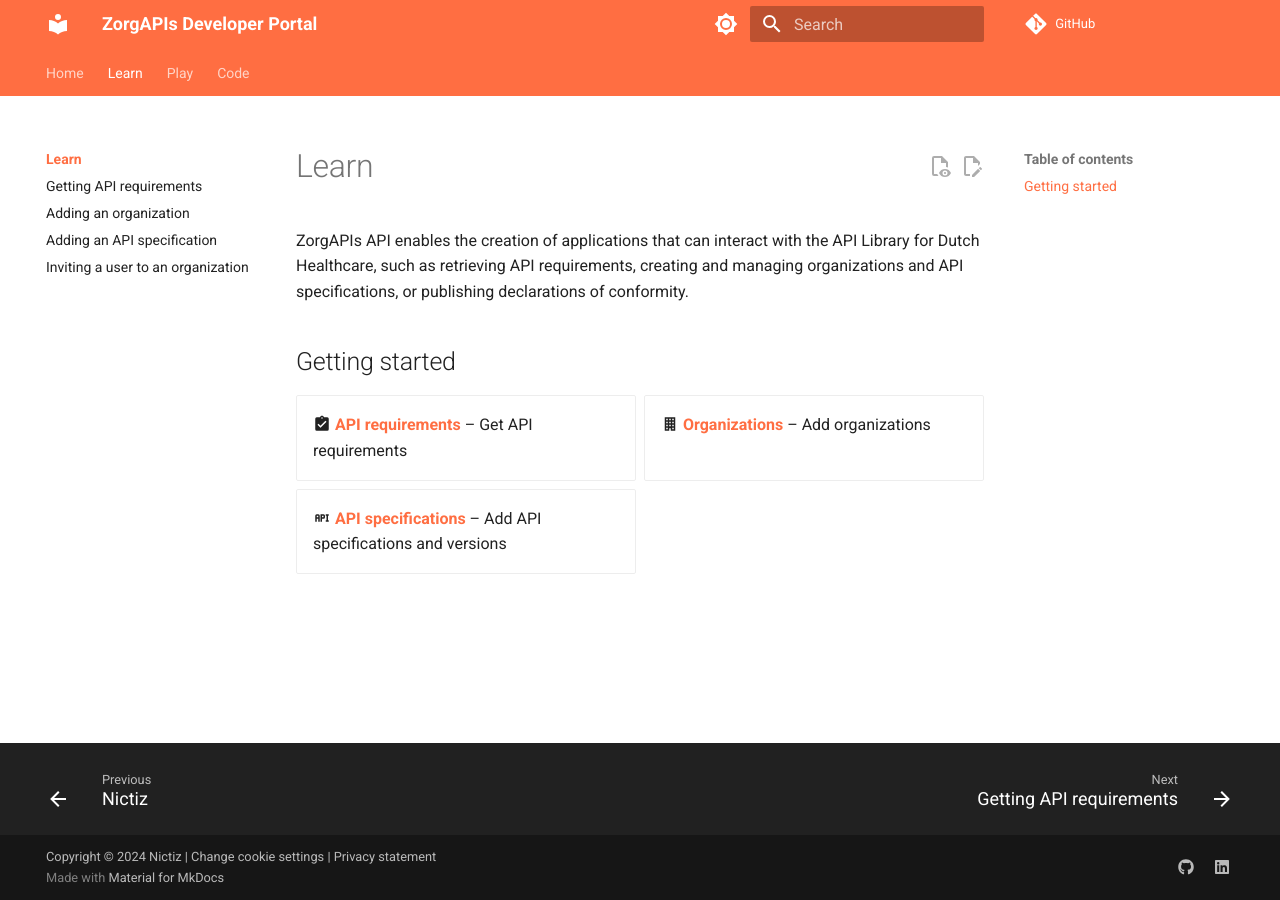
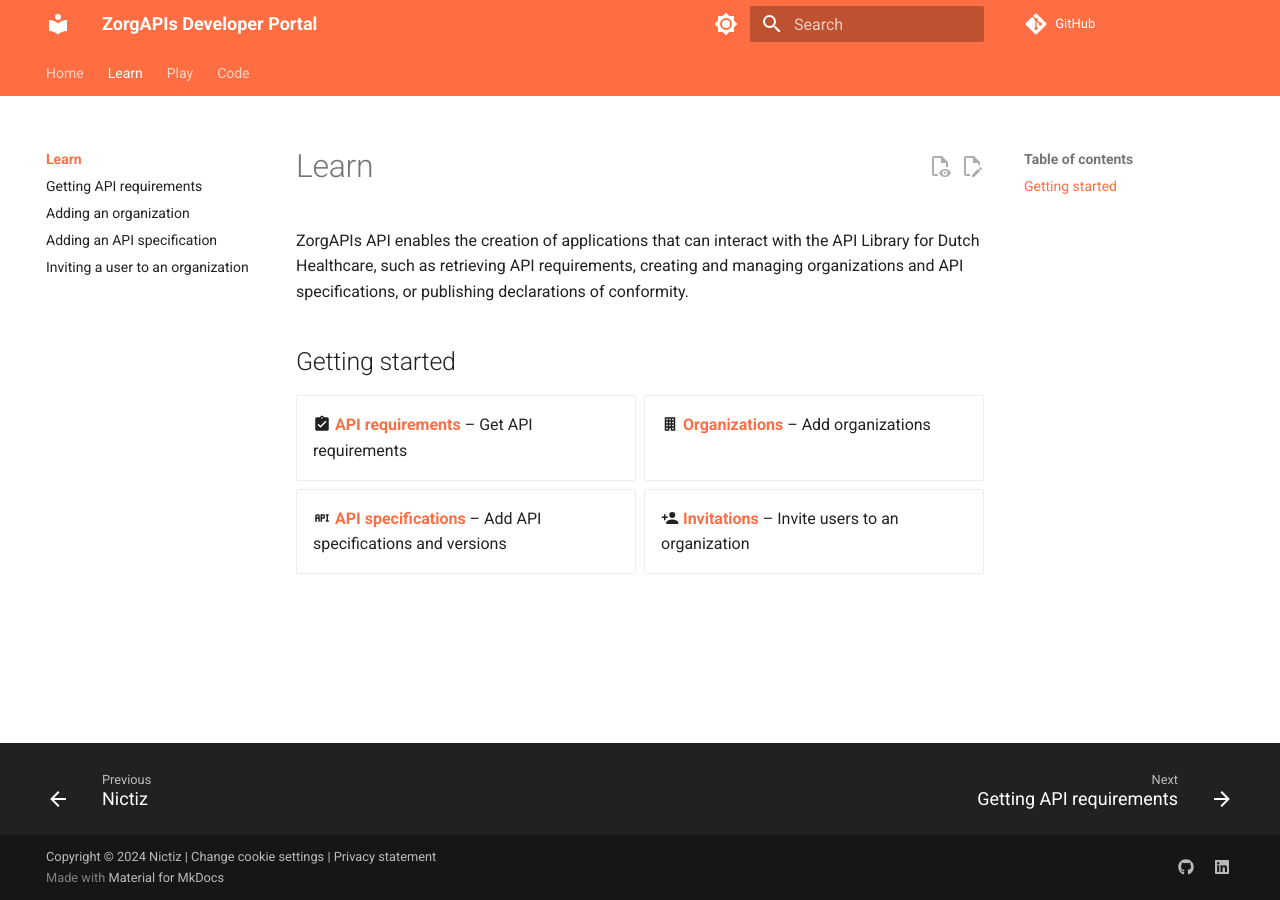
Before and after one commit to Nictiz/zorgapis-docs, an MkDocs documentation site: the page built from docs/learn/index.md, in a window 1280 px wide. Built offline with MkDocs 1.6.1 and Material for MkDocs 9.7.7, drawn with Linux system fonts in a browser that asks for light colours; comment, search, counter and statistics services are not loaded.

Commit message:
Add 'Invitations' card to page 'Learn'

```diff
--- a/docs/learn/index.md
+++ b/docs/learn/index.md
@@ -11,5 +11,6 @@
 - :material-clipboard-check: **[API requirements](./getting-api-requirements.md)** – Get API requirements
 - :material-office-building: **[Organizations](./adding-an-organization.md)** – Add organizations
 - :material-api: **[API specifications](./adding-an-api-specification.md)** – Add API specifications and versions
+- :material-account-plus: **[Invitations](./inviting-a-user-to-an-organization.md)** – Invite users to an organization
 
 </div>
```
